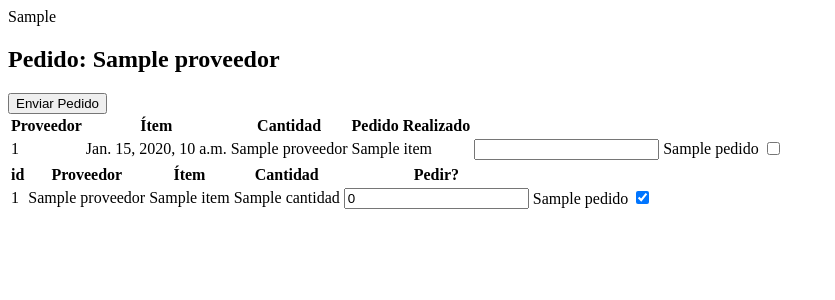
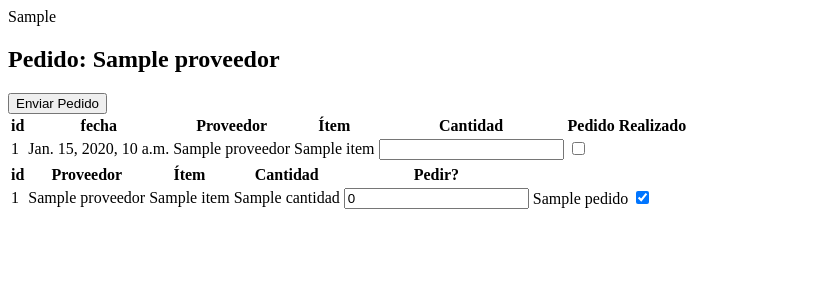
Before and after one commit to DarkyDieLJob/Ferreteria_v3, a Django app: template pedido/templates/pedido/editar_pedido.html in a window 1280 px wide. Shown: the top 300 px of the page, without its empty margins (0-835 px from the left). Run offline with Django 3.2, Linux system fonts and the light colour scheme; the template is opened without the code that fills it: most values are stand-ins (such as "Sample title", 1, 10 or a date in 2020); some libraries are stand-ins or nearby versions.

Commit message:
fix(app_pedido): :bug: Se corrigio un bug por el cual se mostraba una columna vacia en editar_pedido
Se debe corregir la informacio que pertenece a a vista de control.

```diff
--- a/pedido/templates/pedido/editar_pedido.html
+++ b/pedido/templates/pedido/editar_pedido.html
@@ -13,6 +13,8 @@
 <table>
     <thead>
         <tr>
+            <th>id</th>
+            <th>fecha</th>
             <th>Proveedor</th>
             <th>Ítem</th>
             <th>Cantidad</th>
@@ -29,7 +31,6 @@
                 <td>
                     <input type="number" class="quantity-input" data-id="llego-{{ articulo.id }}" value="{{ articulo.cantidad }}" step="0.01" onchange="actualizarCantidad({{ articulo.id }}, this.value)">
                 </td>
-                <td>{{ articulo.pedido }}</td>
                 <td>
                     <input type="checkbox" {% if articulo.llego %}checked{% endif %} id="llego-{{ articulo.id }}" onclick="actualizarLlego({{ articulo.id }})">
                 </td>
```
